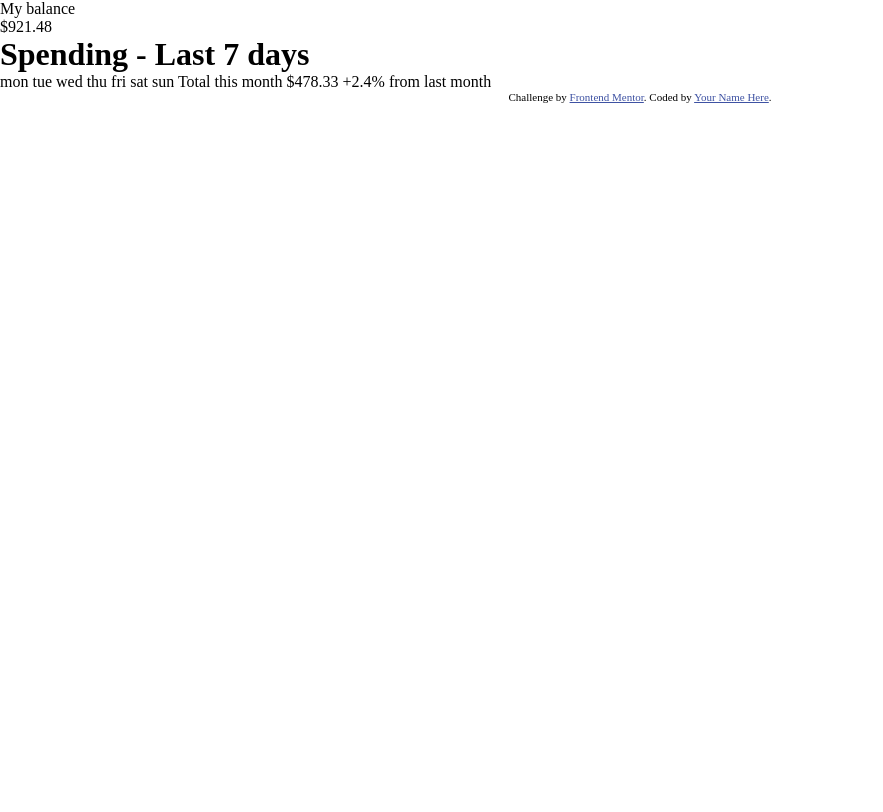
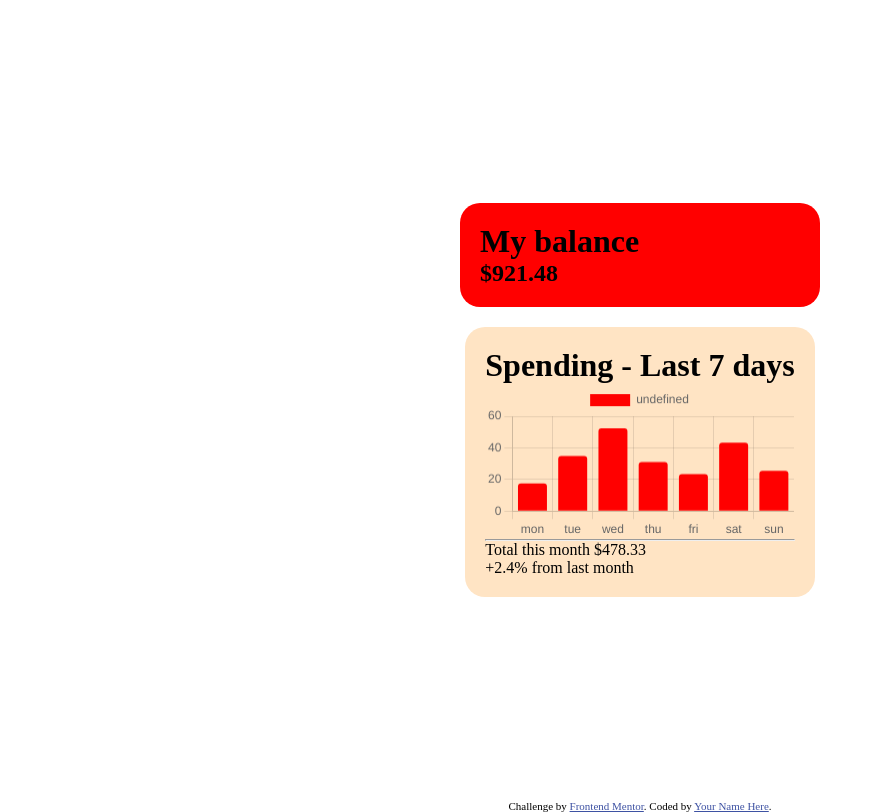
Before and after one commit to KazKamil2000/expensesChart, a website: page index.html in a window 1280 px wide. Shown: the whole page, without its empty margins (0-883 px from the left). Drawn offline with nearby package versions, Linux system fonts and the light colour scheme.

Commit message:
added chart with chartjs

```diff
--- a/index.html
+++ b/index.html
@@ -10,17 +10,31 @@
       sizes="32x32"
       href="./images/favicon-32x32.png"
     />
+    <script src="https://cdn.jsdelivr.net/npm/chart.js"></script>
 
     <title>Frontend Mentor | Expenses chart component</title>
   </head>
   <body>
-    <div class="top-container">
-      <div class="top-text">My balance</div>
-      <div class="bottom-text">$921.48</div>
-    </div>
-    <div class="bottom-container">
-      <div class="top-text"><h1 class="Spending">Spending - Last 7 days</h1></div>
-      mon tue wed thu fri sat sun Total this month $478.33 +2.4% from last month
+    <div class="app">
+      <div class="top-container">
+        <div class="top-text"><h1 class="info">My balance</h1></div>
+        <div class="bottom-text"><h2 class="balance">$921.48</h2></div>
+      </div>
+      <div class="main-container">
+        <div class="top-text">
+          <h1 class="Spending">Spending - Last 7 days</h1>
+        </div>
+        <div class="chart">
+          <div class="chart-data">
+            <canvas id="myChart"></canvas>
+          </div>
+          <hr />
+          <div class="info">
+            <p class="total">Total this month $478.33</p>
+            <p class="percent">+2.4% from last month</p>
+          </div>
+        </div>
+      </div>
     </div>
 
     <div class="attribution">
@@ -29,5 +43,6 @@
         >Frontend Mentor</a
       >. Coded by <a href="#">Your Name Here</a>.
     </div>
+    <script src="script.js" type="module"></script>
   </body>
 </html>
--- /dev/null
+++ b/package.json
@@ -0,0 +1,5 @@
+{
+  "dependencies": {
+    "chart.js": "^4.4.0"
+  }
+}
--- /dev/null
+++ b/script.js
@@ -0,0 +1,34 @@
+fetch("./data.json")
+  .then((response) => response.json())
+  .then((data) => {
+    const labels = data.map((entry) => entry.day);
+    const values = data.map((entry) => entry.amount);
+
+    const ctx = document.getElementById("myChart");
+
+    new Chart(ctx, {
+      type: "bar",
+      data: {
+        labels: labels,
+        datasets: [
+          {
+            data: values,
+            backgroundColor: ["red"],
+            borderRadius: 3,
+            pointStyle: "dash",
+          },
+        ],
+      },
+      options: {
+        scales: {
+          y: {
+            beginAtZero: true,
+          },
+        },
+        title: {
+          display: true,
+          text: "Custom Chart Title",
+        },
+      },
+    });
+  });
--- a/style.css
+++ b/style.css
@@ -3,6 +3,29 @@
     padding: 0;
 }
 
+.app {
+    height: 100vh;
+    display: flex;
+    justify-content: center;
+    align-items: center;
+    flex-direction: column;
+}
+
+.top-container {
+    background-color: red;
+    border-radius: 20px;
+    width: 320px;
+    margin-bottom: 20px;
+    padding: 20px;
+}
+
+.main-container {
+    background-color: bisque;
+    border-radius: 20px;
+    padding: 20px;
+
+}
+
 /* ATTRIBUTIONS */
 .attribution { font-size: 11px; text-align: center; }
 .attribution a { color: hsl(228, 45%, 44%); }
```
Also changed, not shown: 1 other file.
